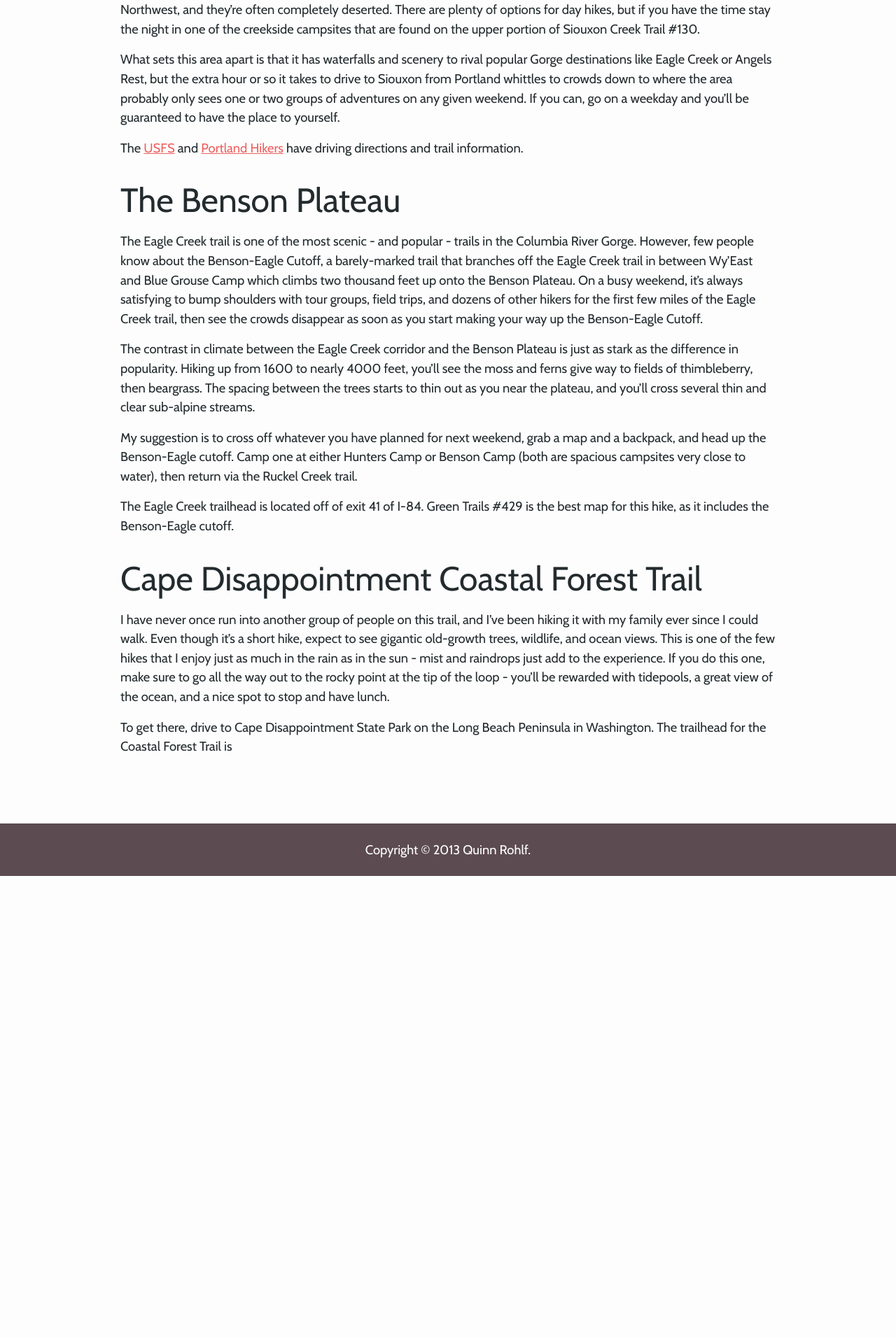
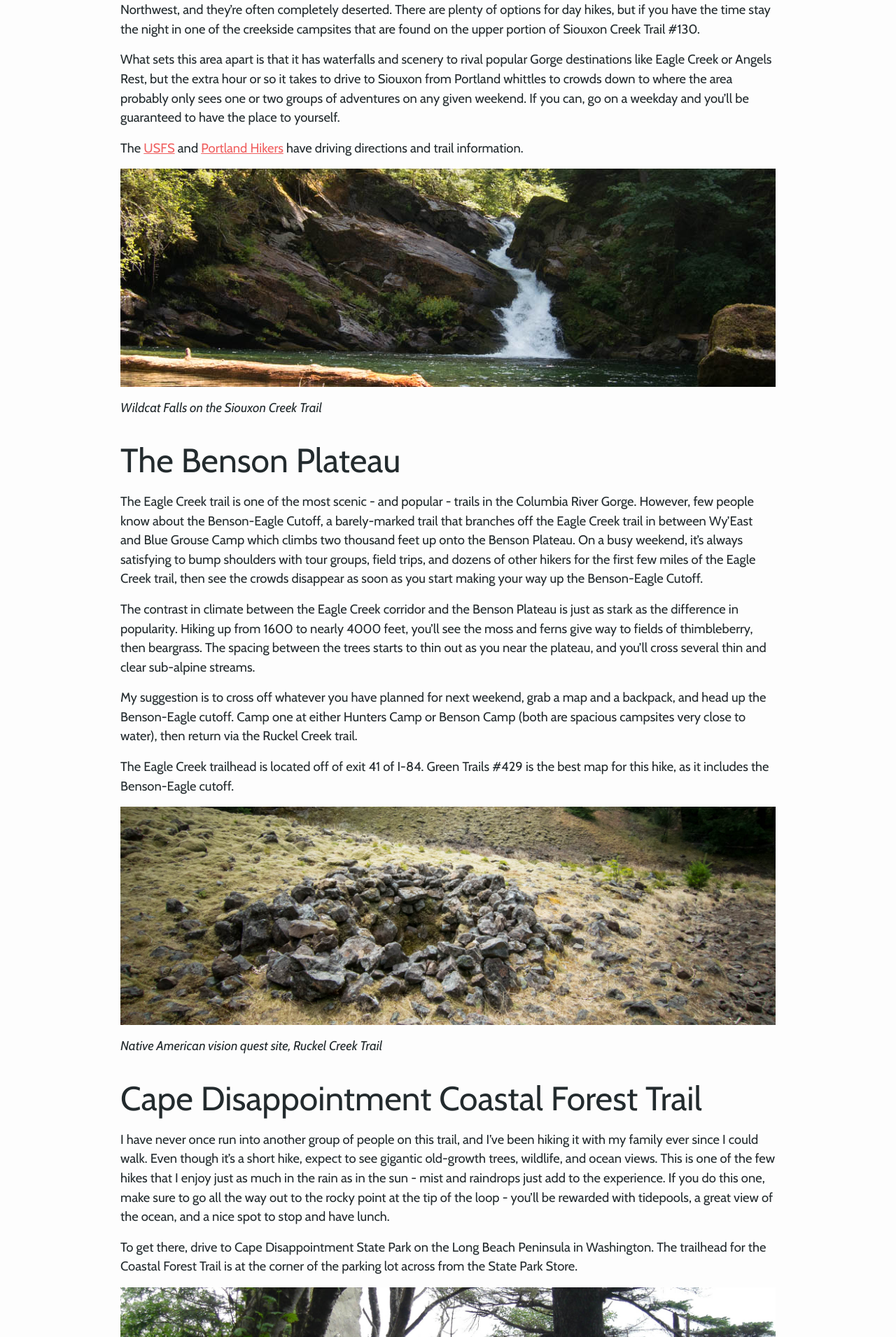
Before and after one commit to qrohlf/headlamp-dispatches, a Jekyll site: the page built from _posts/2013-11-26-3-unusual-places.md, in a window 1280 px wide. Shown: the part 1278-3189 px from the top of the page at 70% size. Built offline with Jekyll 4.4.1, drawn with Linux system fonts in a browser that asks for light colours; Markdown is read by kramdown in place of the engine named in the settings; before the commit the page ends 2530 px from its top, so only the background shows below that; some of the changed text lies outside the part shown.

Commit message:
add images

```diff
--- a/_posts/2013-11-26-3-unusual-places.md
+++ b/_posts/2013-11-26-3-unusual-places.md
@@ -15,6 +15,9 @@ What sets this area apart is that it has waterfalls and scenery to rival popular
 
 The [USFS](http://www.fs.usda.gov/recarea/giffordpinchot/recarea/?recid=31636) and [Portland Hikers](http://www.portlandhikersfieldguide.org/wiki/Siouxon_Creek_Hike) have driving directions and trail information.
 
+<img src="/images/posts/IMG_0304.jpg" alt="Wildcat Falls, Siouxon Creek" />
+*Wildcat Falls on the Siouxon Creek Trail*
+
 #The Benson Plateau
 The Eagle Creek trail is one of the most scenic - and popular - trails in the Columbia River Gorge. However, few people know about the Benson-Eagle Cutoff, a barely-marked trail that branches off the Eagle Creek trail in between Wy'East and Blue Grouse Camp which climbs two thousand feet up onto the Benson Plateau. On a busy weekend, it's always satisfying to bump shoulders with tour groups, field trips, and dozens of other hikers for the first few miles of the Eagle Creek trail, then see the crowds disappear as soon as you start making your way up the Benson-Eagle Cutoff.
 
@@ -24,7 +27,13 @@ My suggestion is to cross off whatever you have planned for next weekend, grab a
 
 The Eagle Creek trailhead is located off of exit 41 of I-84. Green Trails #429 is the best map for this hike, as it includes the Benson-Eagle cutoff.
 
+<img src="/images/posts/IMG_0083.jpg" alt="Vision Quest Site, Ruckel Creek Trail" />
+*Native American vision quest site, Ruckel Creek Trail*
+
 #Cape Disappointment Coastal Forest Trail
 I have never once run into another group of people on this trail, and I've been hiking it with my family ever since I could walk. Even though it's a short hike, expect to see gigantic old-growth trees, wildlife, and ocean views. This is one of the few hikes that I enjoy just as much in the rain as in the sun - mist and raindrops just add to the experience. If you do this one, make sure to go all the way out to the rocky point at the tip of the loop - you'll be rewarded with tidepools, a great view of the ocean, and a nice spot to stop and have lunch.
 
-To get there, drive to Cape Disappointment State Park on the Long Beach Peninsula in Washington. The trailhead for the Coastal Forest Trail is
+To get there, drive to Cape Disappointment State Park on the Long Beach Peninsula in Washington. The trailhead for the Coastal Forest Trail is at the corner of the parking lot across from the State Park Store.
+
+<img src="/images/posts/coasthike.jpg" alt="the Washington Coast" />
+*Hiking on the Washington Coast*
--- a/css/main.scss
+++ b/css/main.scss
@@ -242,7 +242,7 @@ footer {
     display: block;
     clear: both;
     text-align: center;
-    background-color: $accent-1;
+    background-color: lighten($accent-1, 40%);
     color: $white;
     width: 100%;
     margin: 0;
```
Also changed, not shown: css/main.css, images/posts/IMG_0083.jpg (added), images/posts/IMG_0304.jpg (added), images/posts/coasthike.jpg (added).
